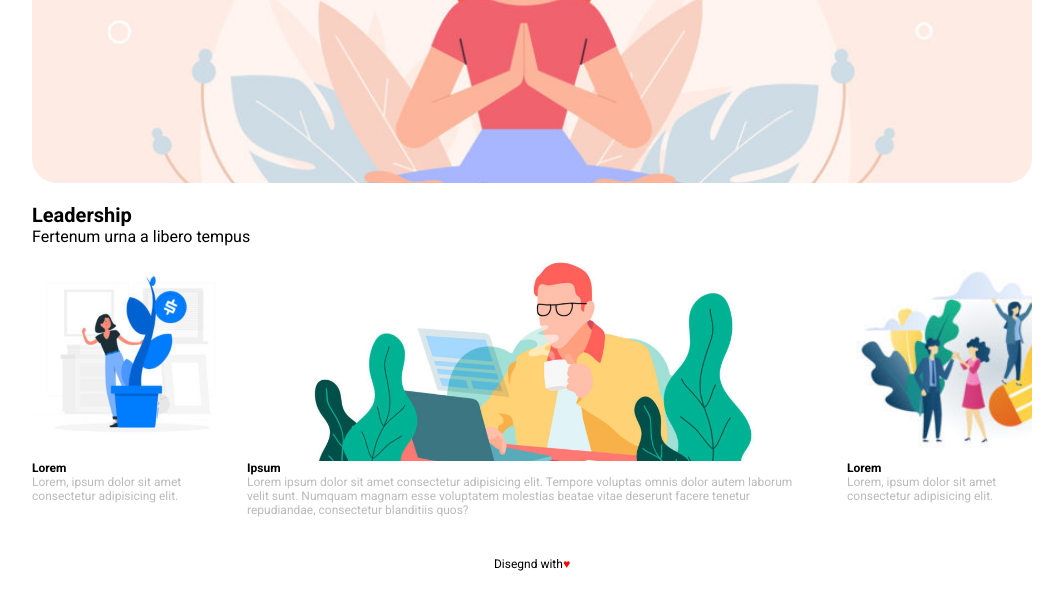
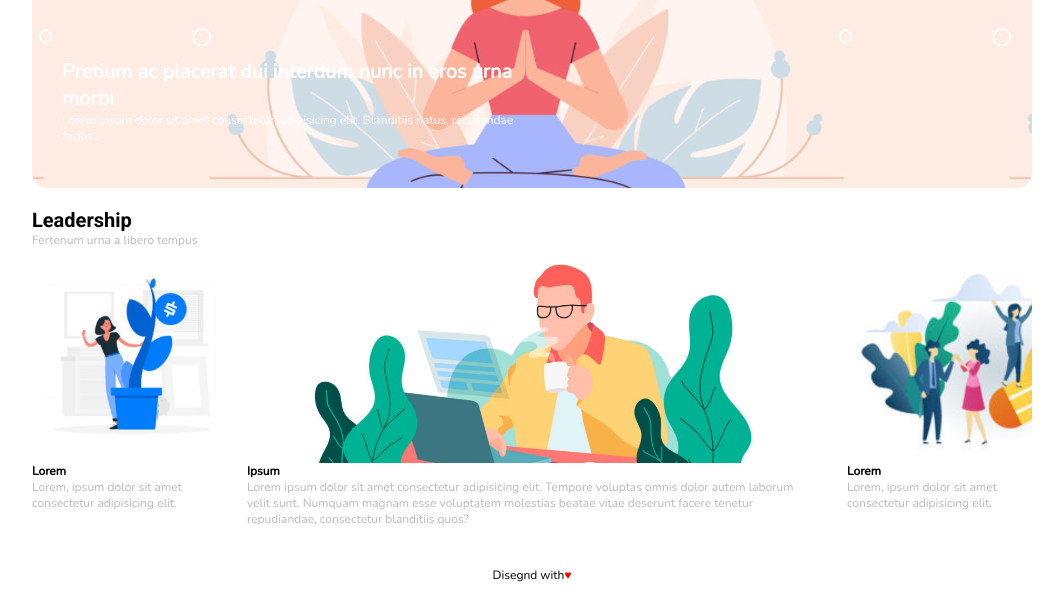
Before and after one commit to VinRu5/htmlcss-wp, a plain HTML site: page index.html in a window 1280 px wide. Shown: the part 230-833 px from the top of the page, without its empty margins (108-1171 px from the left). Drawn offline with nearby package versions, Linux system fonts and the light colour scheme.

Commit message:
Sistemata struttura

```diff
--- a/css/style.css
+++ b/css/style.css
@@ -2,7 +2,7 @@
     box-sizing: border-box;
     margin: 0;
     padding: 0;
-    font-family: 'Roboto', sans-serif;
+    font-family: 'Nunito', sans-serif;
 }
 
 .clearfix::after {
@@ -28,6 +28,7 @@ header img {
 
 ul {
     list-style: none;
+    font-family: 'Roboto', sans-serif;
 }
 
 li {
@@ -47,28 +48,36 @@ nav {
 
 .main-image {
     background: url("../img/banner.jpg") center;
-    background-size: cover;
+    background-size: 100vh;
     height: 300px;
-    border-radius: 25px;
+    border-radius: 15px;
+    padding: 170px 0 0 30px;
 }
 
 .conteiner-title {
     width: 50%;
-    margin-left: 30px;
     color: #fff;
 }
 
+.conteiner-title > h1 {
+    font-size: 20px;
+}
+
+.conteiner-title > div {
+    font-size: 12px;
+}
 
 .main-web {
     margin-top: 20px;
     margin-bottom: 5px;
 }
 
-.main-text h1{
+.main-text > h1{
     font-size: 20px;
+    font-family: 'Roboto', sans-serif;
 }
 
-.mani-text div {
+.main-text > div {
     font-size: 12px;
     color: #bbb;
 }
@@ -80,7 +89,7 @@ nav {
 
 .image {
     height: 200px;
-    border-radius: 25px;
+    border-radius: 15px;
 }
 
 .image-left {
--- a/index.html
+++ b/index.html
@@ -9,6 +9,8 @@
     <link rel="preconnect" href="https://fonts.gstatic.com">
     <link href="https://fonts.googleapis.com/css2?family=Roboto:wght@100;400;700&display=swap" rel="stylesheet">
     <link rel="stylesheet" href="./css/style.css">
+    <link rel="preconnect" href="https://fonts.gstatic.com">
+    <link href="https://fonts.googleapis.com/css2?family=Nunito&display=swap" rel="stylesheet">
 </head>
 
 <body>
@@ -45,6 +47,7 @@
                 <div class="conteiner-title">
                     <h1>Pretium ac placerat dui interdum nunc in eros urna morbi</h1>
                     <div>Lorem ipsum dolor sit amet consectetur, adipisicing elit. Blanditiis natus, recusandae facilis...</div>
+
                 </div>
             </div>
 
```
